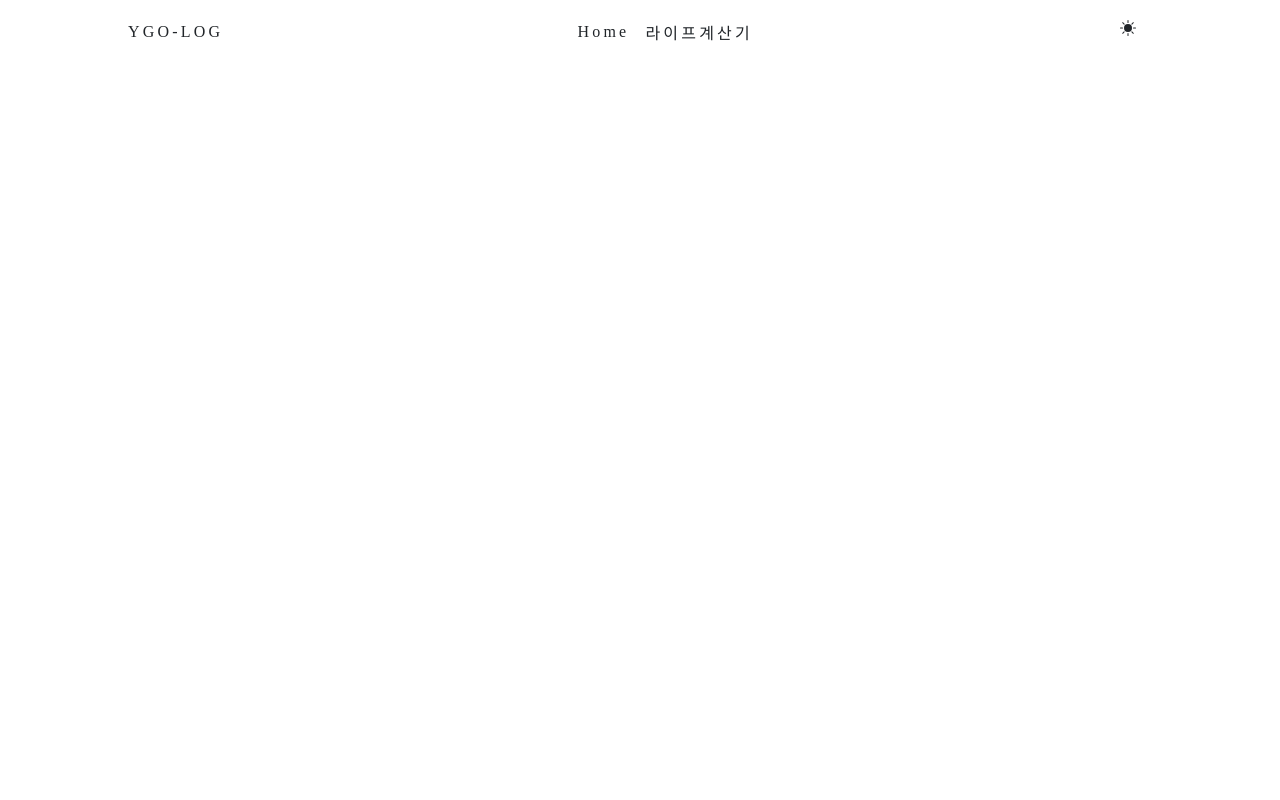
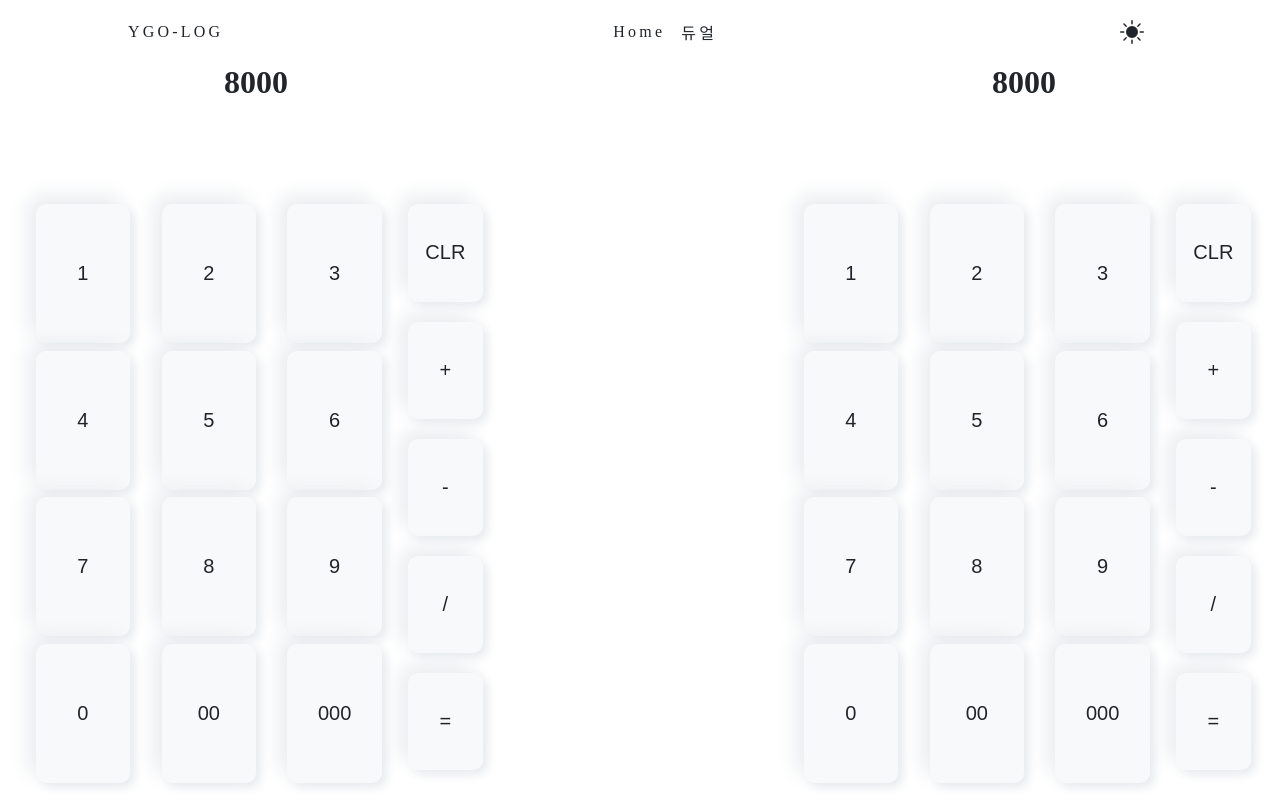
Before and after one commit to ygo-project/web-fe, a Vue app: page /duel in a window 1280 px wide. Before the commit this address had no page. Built offline with nearby package versions, Linux system fonts and the light colour scheme.

Commit message:
계산 기능 활성화

```diff
--- a/src/components/atom/IconBase.vue
+++ b/src/components/atom/IconBase.vue
@@ -1,10 +1,10 @@
 <script>
     export default {
         props: {
-            viewBox: { type: String, default: "0 0 24 24" },
+            viewBox: { type: String, default: "0 0 16 16" },
             iconName: { type: String, default: "" },
-            width: { type: [Number, String], default: 24 },
-            height: { type: [Number, String], default: 24 },
+            width: { type: [Number, String], default: 40 },
+            height: { type: [Number, String], default: 40 },
             iconColor: { type: String, default: "currentColor" },
         }
     }
@@ -25,6 +25,5 @@
     </svg>
 </template>
 
-<style scoped>
-
+<style>
 </style>
--- a/src/components/molecule/Header/CenterHeader/CenterHeader.vue
+++ b/src/components/molecule/Header/CenterHeader/CenterHeader.vue
@@ -5,7 +5,7 @@
 <template>
     <div class="center-menu-container">
         <router-link class="menu" to="/">Home</router-link>
-        <router-link class="menu" to="/calculator">라이프계산기</router-link>
+        <router-link class="menu" to="/duel">듀얼</router-link>
     </div>
 </template>
 
@@ -22,6 +22,7 @@
         color: var(--text1);
 
         &:hover {
+            background-color: var(--slight-layer);
             cursor: pointer;
         }
     }
--- a/src/components/molecule/Header/RightHeader/RightHeader.vue
+++ b/src/components/molecule/Header/RightHeader/RightHeader.vue
@@ -28,6 +28,8 @@ import ThemeMode from "@/components/molecule/Header/RightHeader/ThemeMode.vue";
                 height: 24px;
                 pointer-events: none;
                 color: var(--text1);
+
+                font-size: 24px;
             }
 
             &:hover {
--- a/src/pages/CalculatorPage.vue
+++ /dev/null
@@ -1,11 +0,0 @@
-<script setup>
-
-</script>
-
-<template>
-계산기
-</template>
-
-<style scoped>
-
-</style>
--- /dev/null
+++ b/src/pages/Duel/DuelPage.vue
@@ -0,0 +1,29 @@
+<script setup>
+import LifePointBoard from "@/pages/Duel/LifePointBoard/LifePointBoard.vue";
+</script>
+
+<template>
+    <div class="duel-page-container">
+        <div class="board-container">
+            <LifePointBoard />
+        </div>
+        <div class="board-center">
+
+        </div>
+        <div class="board-container">
+            <LifePointBoard />
+        </div>
+    </div>
+</template>
+
+<style scoped>
+    .duel-page-container {
+        display: flex;
+        justify-content: space-between;
+        margin: 0 auto;
+
+        .board-container {
+            width: 40%;
+        }
+    }
+</style>
--- /dev/null
+++ b/src/pages/Duel/LifePointBoard/Keyboard/KeyBoard.vue
@@ -0,0 +1,115 @@
+<script setup>
+const emit = defineEmits(['setOrder', 'run']);
+const props = defineProps({
+    order: String,
+});
+
+const setOperator = (operator) => {
+    emit('setOrder', operator);
+}
+
+const setNumber = (number) => {
+    if (props.order === '') number = '-' + number;
+    emit('setOrder', props.order + number);
+}
+
+const removeOrder = () => {
+    emit('setOrder', props.order.substring(0, props.order.length - 1));
+}
+
+const runOperation = () => {
+    emit('run');
+}
+</script>
+
+<template>
+    <div class="keyboard-container">
+        <div class="number-row">
+            <div>
+                <input type="button" value="1" @click="setNumber('1')" >
+                <input type="button" value="2" @click="setNumber('2')" >
+                <input type="button" value="3" @click="setNumber('3')" >
+            </div>
+            <div>
+                <input type="button" value="4" @click="setNumber('4')" >
+                <input type="button" value="5" @click="setNumber('5')" >
+                <input type="button" value="6" @click="setNumber('6')" >
+            </div>
+            <div>
+                <input type="button" value="7" @click="setNumber('7')" >
+                <input type="button" value="8" @click="setNumber('8')" >
+                <input type="button" value="9" @click="setNumber('9')" >
+            </div>
+            <div>
+                <input type="button" value="0" @click="setNumber('0')" >
+                <input type="button" value="00" @click="setNumber('00')" >
+                <input type="button" value="000" @click="setNumber('000')" >
+            </div>
+        </div>
+        <div class="operator-row">
+            <input type="button" value="CLR" @click="removeOrder()" >
+            <input type="button" value="+" @click="setOperator('+')" >
+            <input type="button" value="-" @click="setOperator('-')" >
+            <input type="button" value="/" @click="setOperator('/')" >
+            <input type="button" value="=" @click="runOperation()" >
+        </div>
+    </div>
+</template>
+
+<style scoped>
+    .keyboard-container {
+        display: flex;
+        align-items: center;
+        justify-content: center;
+        padding: 20px;
+        border-radius: 10px;
+        //background-color: var(--bg-element2);
+
+        input {
+            border: 0;
+            outline: 0;
+            border-radius: 10px;
+            box-shadow: -8px -8px 20px var(--bg-element3), 5px 5px 10px var(--bg-element3);
+            background: var(--bg-element2);
+            font-size: 20px;
+            cursor: pointer;
+            margin: 10px;
+            color: var(--text1);
+
+            &:hover {
+                background-color: var(--bg-element4);
+            }
+        }
+
+        .operator-row {
+            width: 20%;
+            height: 100%;
+            display: flex;
+            flex-direction: column;
+
+            input {
+                width: 80%;
+                height: 20%;
+            }
+        }
+
+        .number-row {
+            width: 80%;
+            height: 100%;
+            display: flex;
+            flex-direction: column;
+            justify-content: space-evenly;
+
+            div {
+                height: 25%;
+                display: flex;
+                justify-content: space-around;
+
+                input {
+                    width: 25%;
+                    height: 95%;
+                }
+            }
+        }
+    }
+</style>
--- /dev/null
+++ b/src/pages/Duel/LifePointBoard/LifePoint/LifePoint.vue
@@ -0,0 +1,22 @@
+<script>
+export default {
+    props: {
+        lifePoint: { type: Number, default: 8000 },
+        order: { type: String },
+    }
+}
+</script>
+
+<template>
+    <div class="life-point-container">
+        <h1>{{ lifePoint }}</h1>
+        <h5>{{ order }}</h5>
+    </div>
+</template>
+
+<style scoped>
+    .life-point-container {
+        display: flex;
+        justify-content: center;
+    }
+</style>
--- /dev/null
+++ b/src/pages/Duel/LifePointBoard/LifePointBoard.vue
@@ -0,0 +1,64 @@
+<script setup>
+import {onMounted, ref} from "vue";
+
+    import LifePoint from "@/pages/Duel/LifePointBoard/LifePoint/LifePoint.vue";
+    import KeyBoard from "@/pages/Duel/LifePointBoard/Keyboard/KeyBoard.vue";
+
+    const lp = ref(8000);
+    const order = ref('');
+
+    const changeLP = (operator, amount) => {
+        if (operator === '+') {
+            lp.value = lp.value + amount * 1;
+        }
+
+        if (operator === '-') {
+            lp.value = lp.value - amount * 1;
+        }
+
+        if (operator === '/') {
+            lp.value = lp.value / (amount * 1);
+        }
+    }
+
+    const runOperation = () => {
+        const operator = order.value.substring(0, 1);
+        const amount = order.value.substring(1);
+
+        changeLP(operator, amount);
+        order.value = '';
+    }
+
+    onMounted(() => {
+        lp.value = 8000;
+    })
+</script>
+
+<template>
+    <div class="lp-board-container">
+        <LifePoint :life-point="lp" :order="order" />
+        <KeyBoard :order="order" @setOrder="(nextOrd) => order = nextOrd" @run="() => runOperation()" />
+    </div>
+</template>
+
+<style scoped>
+    .lp-board-container {
+        display: flex;
+        justify-content: center;
+        flex-direction: column;
+        height: calc(100vh - 4rem);
+
+        div {
+            display: flex;
+
+        }
+
+        div:nth-child(1) {
+            height: 15%;
+        }
+
+        div:nth-child(2) {
+            height: 85%;
+        }
+    }
+</style>
--- a/src/routers/index.js
+++ b/src/routers/index.js
@@ -7,9 +7,9 @@ const routes = [
 		component: () => import("@/pages/RootPage.vue")
 	},
 	{
-		path: '/calculator',
-		name: 'calculator',
-		component: () => import("@/pages/CalculatorPage.vue")
+		path: '/duel',
+		name: 'duel',
+		component: () => import("@/pages/Duel/DuelPage.vue")
 	},
 ]
 
--- a/src/styles/_base.scss
+++ b/src/styles/_base.scss
@@ -17,7 +17,6 @@ h3,
 h4,
 h5,
 h6 {
-    font-size: 100%;
     font-weight: 700;
 }
 
```
